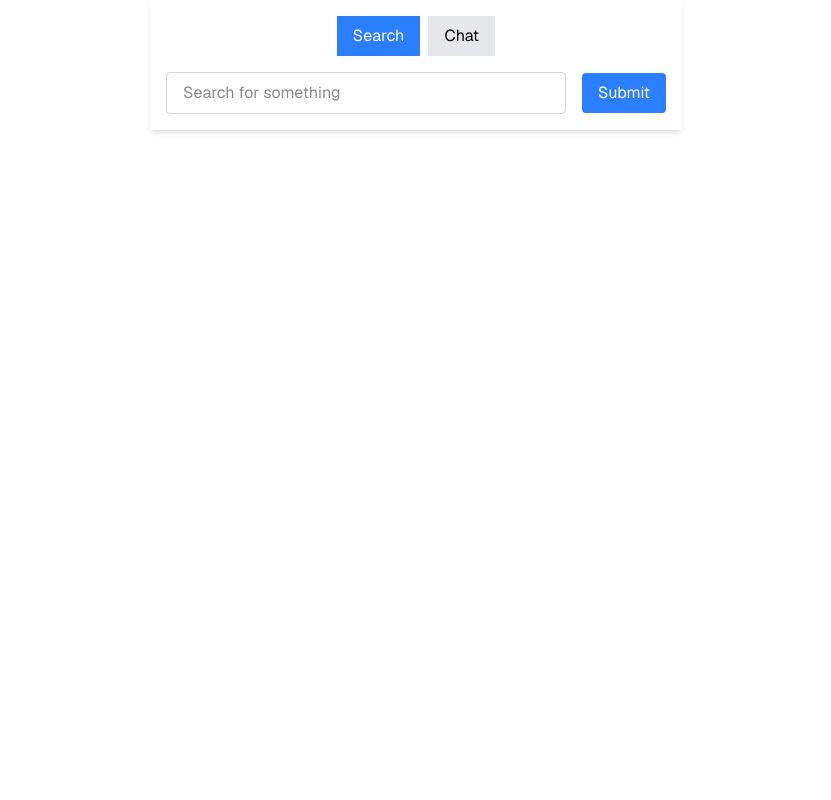
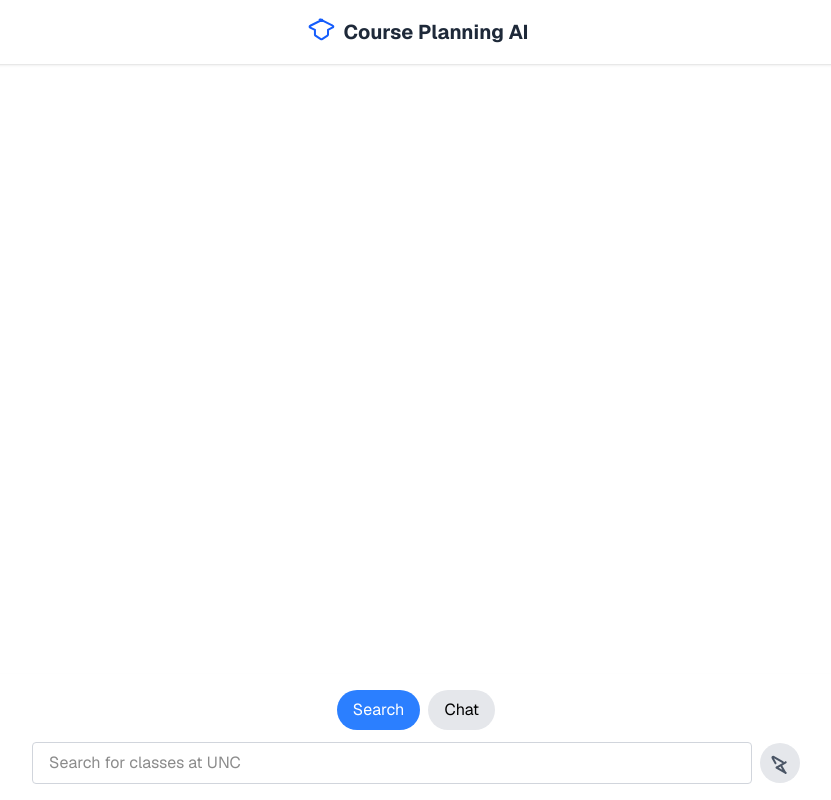
Before and after one commit to phadke555/coursemate, a Next.js app in the folder frontend/: page / in a window 1280 px wide. Shown: the whole page, without its empty margins (224-1055 px from the left). Built offline with nearby package versions, Linux system fonts and the light colour scheme.

Commit message:
improved frontend for chat and search

```diff
--- a/frontend/app/page.tsx
+++ b/frontend/app/page.tsx
@@ -1,10 +1,10 @@
 "use client";
 import { useState } from "react";
+import { searchClasses, chatWithGPT } from "../utils/api";
 import ReactMarkdown from "react-markdown";
-import { searchClasses, chatWithGPT } from "../utils/api";
 
 interface SearchResult {
-  id: string;      // or number, depending on your data
+  id: string;
   text: string;
   score: number;
 }
@@ -15,36 +15,27 @@ export default function Home() {
   const [mode, setMode] = useState("search");
   const [loading, setLoading] = useState(false);
 
-    // Initialize chat history with the initial assistant message
-  const initialAssistantMessage = `Hi! I am a course planning assistance. I can help you with planning and evaluating your course schedule at UNC. If you have any specific questions about the courses offered or need assistance in selecting courses that align with your academic goals and interests, feel free to ask!`;
+  // Initialize chat history with an initial assistant message
+  const initialAssistantMessage = `I can help you with planning and evaluating your course schedule at UNC based on the provided course descriptions and information. If you have any specific questions about the courses offered or need assistance in selecting courses that align with your academic goals and interests, feel free to ask!`;
   const [chatHistory, setChatHistory] = useState<{ role: string; content: string }[]>([
-      { role: "assistant", content: initialAssistantMessage },
+    { role: "assistant", content: initialAssistantMessage },
   ]);
 
-  // This function calls the searchClasses API and chatWithGPT API
   const handleSubmit = async () => {
     setLoading(true);
     try {
       if (mode === "search") {
         const data = await searchClasses(query);
         setResults(data);
-        // Clear out chat if you’d like, or leave it:
-        // setChatHistory([]);
       } else {
-        // 2) IF "CHAT" MODE => CALL GPT & UPDATE CHAT HISTORY
+        // Chat mode
         const response = await chatWithGPT(query);
-
-        // Append the user’s message and the AI’s response to chatHistory
         setChatHistory((prev) => [
-          ...prev, // older messages go at the top
+          ...prev,
           { role: "user", content: query },
           { role: "assistant", content: response },
         ]);
-
-        // Clear out the search results if you want them separate
         setResults([]);
-
-        // 3) CLEAR THE USER’S INPUT
         setQuery("");
       }
     } catch (error) {
@@ -56,75 +47,48 @@ export default function Home() {
 
   return (
     <div className="min-h-screen font-[family-name:var(--font-geist-sans)]">
-      {/* <main className="flex flex-col gap-8 row-start-2 items-center sm:items-start"> */}
-      <div className="flex items-center gap-4">
-      <header className="
-          fixed
-          top-0
-          left-1/2           /* CHANGED: Position the element's left edge at 50% of the viewport */
-          transform -translate-x-1/2 /* CHANGED: Shift it back by 50% of its own width to center it */
-          flex flex-col items-center gap-4
-          p-4
-          shadow-md
-          z-10" >
-            <div className="flex gap-2">
-              <button
-                onClick={() => setMode("search")}
-                className={`px-4 py-2 ${mode === "search" ? "bg-blue-500 text-white" : "bg-gray-200 text-black"}`}
-                >
-                Search
-                </button>
-                <button
-                onClick={() => setMode("chat")}
-                className={`px-4 py-2 ${mode === "chat" ? "bg-blue-500 text-white" : "bg-gray-200 text-black"}`}
-                >
-                Chat
-              </button>
-            </div>
-            <div className="flex items-center gap-4">
-            <input
-              type="text"
-              placeholder={mode === "search" ? "Search for something" : "Chat with someone"}
-              className="w-100 border border-gray-300 px-4 py-2 rounded"
-              value={query}
-              onChange={(e) => setQuery(e.target.value)}
+        {/* TOP HEADER */}
+            <header className="bg-white shadow-sm py-4">
+        <div className="flex items-center justify-center gap-2">
+          {/* Example mortarboard/academic cap icon (Heroicons) */}
+          <svg
+            xmlns="http://www.w3.org/2000/svg"
+            className="h-8 w-8 text-blue-600"
+            fill="none"
+            viewBox="0 0 24 24"
+            strokeWidth="1.5"
+            stroke="currentColor"
+          >
+            <path
+              strokeLinecap="round"
+              strokeLinejoin="round"
+              d="M11.7 2.7c.2-.2.6-.2.8 0l9 4.5c.3.1.5.4.5.7 0 .3-.2.6-.5.7L18 10.4v3.6c0
+              .3-.2.5-.4.7l-4 2.7c-.2.1-.3.1-.5.1s-.3 0-.5-.1l-4-2.7c-.3-.2-.4-.4-.4-.7v-3.6l-3.5-1.7c-.3-.1-.5-.4-.5-.7
+              0-.3.2-.6.5-.7l9-4.5z"
             />
-            <button
-              onClick={handleSubmit}
-              disabled={loading}
-              className="px-4 py-2 bg-blue-500 text-white rounded hover:bg-blue-600"
-            >
-              Submit
-            </button>
-            </div>
-                      {/* Loading spinner */}
-          {loading && (
-            <div className="flex justify-center items-center mt-4">
-              <svg className="animate-spin h-8 w-8 text-blue-500" viewBox="0 0 24 24">
-                <circle className="opacity-25" cx="12" cy="12" r="10" stroke="currentColor" strokeWidth="4"></circle>
-                <path className="opacity-75" fill="currentColor" d="M4 12a8 8 0 018-8V0C5.373 0 0 5.373 0 12h4z"></path>
-              </svg>
-            </div>
-          )}
-          </header>
+          </svg>
+          <h1 className="text-xl font-bold text-gray-800">Course Planning AI</h1>
         </div>
-        <main className="pt-32 p-4">
+      </header>
+
+      {/* MAIN CONTENT */}
+      <main className="pt-8 pb-32 p-4">
+        {/* SEARCH MODE RESULTS */}
         {mode === "search" && results.length > 0 && (
           <ol className="p-5 list-inside list-decimal text-sm text-center sm:text-left font-[family-name:var(--font-geist-mono)]">
             {results.map((item) => (
               <li
                 key={item.id}
-                className="
-                  border border-gray-300 rounded-md p-4 shadow-sm
-                "
+                className="border border-gray-300 rounded-md p-4 shadow-sm"
               >
                 {item.text} (Score: {item.score})
               </li>
             ))}
           </ol>
         )}
+
         {/* CHAT MODE MESSAGES */}
-                {mode === "chat" && chatHistory.length > 0 && (
+        {mode === "chat" && chatHistory.length > 0 && (
           <div className="flex flex-col gap-4">
             {chatHistory.map((message, index) => {
               const isUser = message.role === "user";
@@ -134,13 +98,12 @@ export default function Home() {
                   className={`flex ${isUser ? "justify-end" : "justify-start"}`}
                 >
                   <div
-                    className={`rounded-lg p-4 max-w-2xl ${
+                    className={`rounded-lg p-4 max-w-3xl ${
                       isUser
                         ? "bg-blue-500 text-white"
                         : "bg-gray-200 text-black"
                     }`}
                   >
-                    <strong>{isUser ? "You:" : "Assistant:"} </strong>
                     <ReactMarkdown>{message.content}</ReactMarkdown>
                   </div>
                 </div>
@@ -149,6 +112,87 @@ export default function Home() {
           </div>
         )}
       </main>
+
+      {/* FIXED BOTTOM BAR */}
+      <footer className="fixed bottom-0 left-0 w-full bg-white p-4 shadow-md z-10">
+        {/* Toggle between Search and Chat */}
+        <div className="flex justify-center gap-2 mb-3">
+          <button
+            onClick={() => setMode("search")}
+            className={`px-4 py-2 rounded-full ${
+              mode === "search" ? "bg-blue-500 text-white" : "bg-gray-200 text-black"
+            }`}
+          >
+            Search
+          </button>
+          <button
+            onClick={() => setMode("chat")}
+            className={`px-4 py-2 rounded-full ${
+              mode === "chat" ? "bg-blue-500 text-white" : "bg-gray-200 text-black"
+            }`}
+          >
+            Chat
+          </button>
+        </div>
+
+        {/* Input and Submit Button */}
+        <div className="flex items-center justify-center gap-2 max-w-3xl mx-auto">
+          <input
+            type="text"
+            placeholder={
+              mode === "search"
+                ? "Search for classes at UNC"
+                : "Type your message here..."
+            }
+            className="flex-grow border border-gray-300 px-4 py-2 rounded"
+            value={query}
+            onChange={(e) => setQuery(e.target.value)}
+          />
+
+          <button
+            onClick={handleSubmit}
+            disabled={loading}
+            className="p-2 bg-gray-200 rounded-full hover:bg-gray-300"
+          >
+            {/* You can replace this with an icon (like a paper plane icon) */}
+            <svg
+              xmlns="http://www.w3.org/2000/svg"
+              className="h-6 w-6 text-gray-600"
+              fill="none"
+              viewBox="0 0 24 24"
+              stroke="currentColor"
+            >
+              <path strokeLinecap="round" strokeLinejoin="round" strokeWidth="2"
+                d="M14.752 11.168l-9.193-5.31c-.674-.39-1.372.402-.986 1.078l2.974 5.196m6.205 3.526l2.975 5.196c.386.676 1.084 1.467.986 1.078l-9.193-5.31m9.193-5.31a48.108 48.108 0 01-9.193 5.31m9.193-5.31l-9.193 5.31"
+              />
+            </svg>
+          </button>
+
+          {/* Loading spinner next to the submit button */}
+          {loading && (
+            <div className="ml-2 flex justify-center items-center">
+              <svg
+                className="animate-spin h-6 w-6 text-blue-500"
+                viewBox="0 0 24 24"
+              >
+                <circle
+                  className="opacity-25"
+                  cx="12"
+                  cy="12"
+                  r="10"
+                  stroke="currentColor"
+                  strokeWidth="4"
+                ></circle>
+                <path
+                  className="opacity-75"
+                  fill="currentColor"
+                  d="M4 12a8 8 0 018-8V0C5.373 0 0 5.373 0 12h4z"
+                ></path>
+              </svg>
+            </div>
+          )}
+        </div>
+      </footer>
     </div>
   );
 }
```
